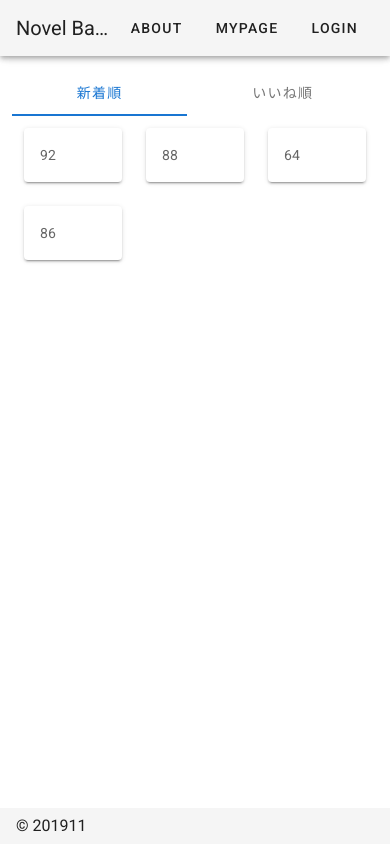
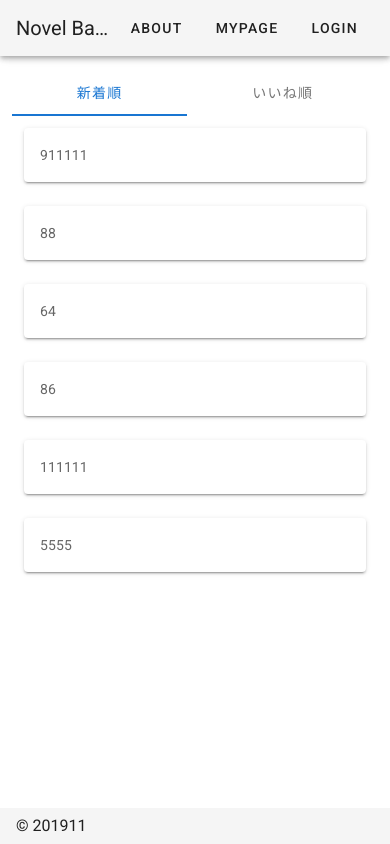
Before and after one commit to Jisedai-labo/novel-baton, a Nuxt app: page / in a window 390 px wide. Built offline with nearby package versions, Linux system fonts and the light colour scheme.

Commit message:
responsiv

```diff
--- a/pages/index.vue
+++ b/pages/index.vue
@@ -6,9 +6,16 @@
     <v-tabs-items v-model="tab">
       <v-tab-item v-for="text in texts" :key="text">
         <v-container>
-          <v-row :align="alignment" :justify="justify">
-            <v-col cols="4" v-for="(t, key, index) in text" :key="index">
-              <v-card>
+          <v-row>
+            <v-col
+              cols="12"
+              sm="6"
+              md="4"
+              v-for="(t, key, index) in text"
+              :key="index"
+              class="d-flex"
+            >
+              <v-card width="100%">
                 <v-card-text>
                   {{ t }}
                 </v-card-text>
@@ -27,8 +34,13 @@
 <script>
 export default {
   data() {
-    const init = [92, 88, 64, 86]
-    const good = ['aa', 'bb', 'cc']
+    const init = [911111, 88, 64, 86, 111111, 5555]
+    const good = [
+      'aaaaaaaaaaaaaaaaaaaaaaaaaaaaaaaaaaaaaaaaaaaaaaaaaaaaaaaaaaaaaaaaaaaaaaaaaaaaaaaaaaaaaaaaaaaaaaaaaaaaaaaaaaaaaaaaaaaaaaaaaaaaaaaaaaaaaaa',
+      'bb',
+      'cc',
+      'ddddddd'
+    ]
     return {
       titles: [
         { title: '桃太郎' },
```
